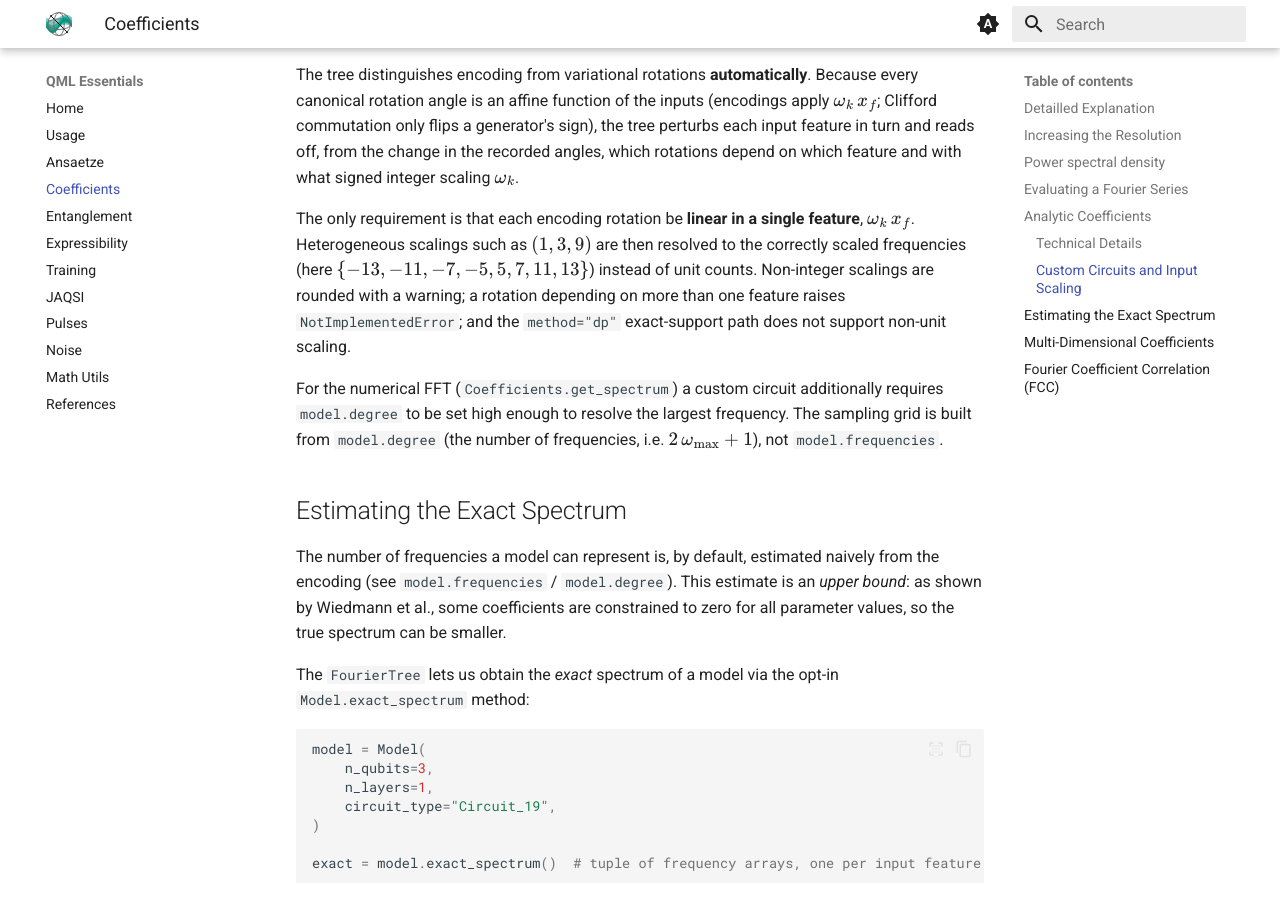
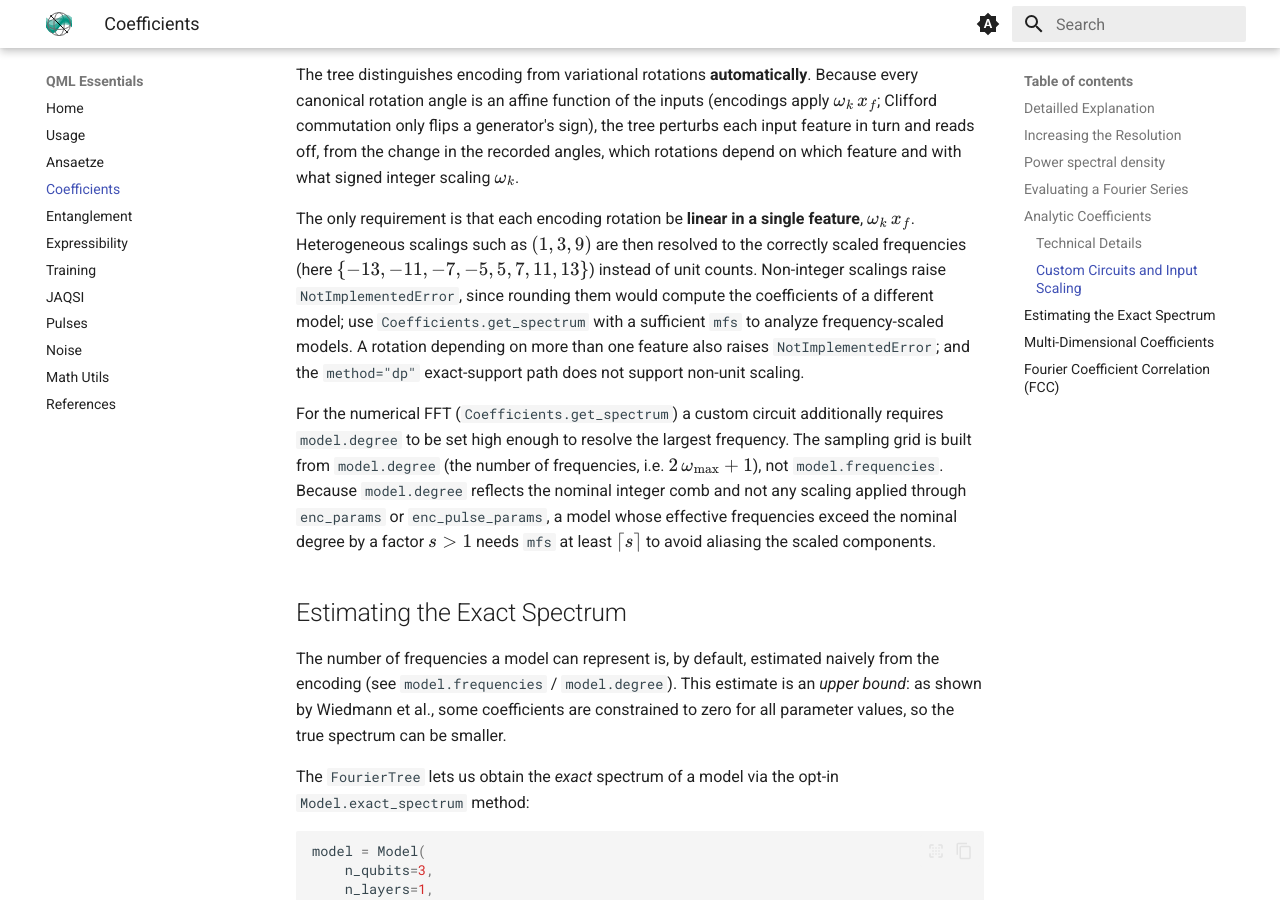
Before and after one commit to cirKITers/qml-essentials, an MkDocs documentation site: the page built from docs/coefficients.md, in a window 1280 px wide and 900 px high, scrolled down 7277 px. Built offline with MkDocs 1.6.1 and Material for MkDocs 9.7.7, drawn with Linux system fonts in a browser that asks for light colours; emoji names are drawn with the system emoji font.

Commit message:
notes on raising behavior
Signed-off-by: Melvin Strobl <lc3267@kit.edu>

```diff
--- a/docs/coefficients.md
+++ b/docs/coefficients.md
@@ -206,10 +206,12 @@ The tree distinguishes encoding from variational rotations **automatically**.
 Because every canonical rotation angle is an affine function of the inputs (encodings apply $\omega_k\,x_f$; Clifford commutation only flips a generator's sign), the tree perturbs each input feature in turn and reads off, from the change in the recorded angles, which rotations depend on which feature and with what signed integer scaling $\omega_k$.
 
 The only requirement is that each encoding rotation be **linear in a single feature**, $\omega_k\,x_f$. Heterogeneous scalings such as $(1, 3, 9)$ are then resolved to the correctly scaled frequencies (here $\{-13, -11, -7, -5, 5, 7, 11, 13\}$) instead of unit counts.
-Non-integer scalings are rounded with a warning; a rotation depending on more than one feature raises `NotImplementedError`; and the `method="dp"` exact-support path does not support non-unit scaling.
+Non-integer scalings raise `NotImplementedError`, since rounding them would compute the coefficients of a different model; use `Coefficients.get_spectrum` with a sufficient `mfs` to analyze frequency-scaled models.
+A rotation depending on more than one feature also raises `NotImplementedError`; and the `method="dp"` exact-support path does not support non-unit scaling.
 
 For the numerical FFT (`Coefficients.get_spectrum`) a custom circuit additionally requires `model.degree` to be set high enough to resolve the largest frequency.
 The sampling grid is built from `model.degree` (the number of frequencies, i.e. $2\,\omega_\text{max} + 1$), not `model.frequencies`.
+Because `model.degree` reflects the nominal integer comb and not any scaling applied through `enc_params` or `enc_pulse_params`, a model whose effective frequencies exceed the nominal degree by a factor $s > 1$ needs `mfs` at least $\lceil s \rceil$ to avoid aliasing the scaled components.
 
 ## Estimating the Exact Spectrum
 
```
